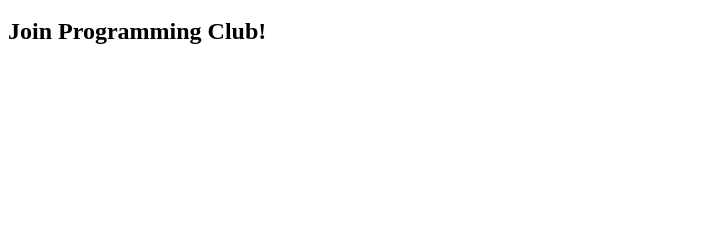
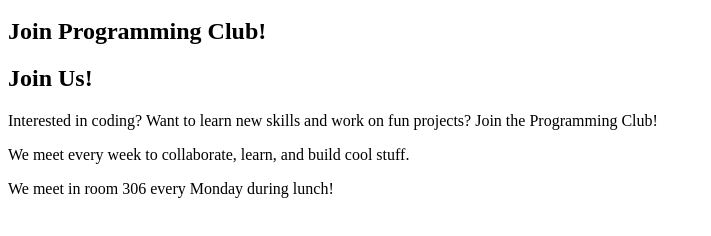
Before and after one commit to Anthonyboiz/Coding, a plain HTML site: page index.html in a window 1280 px wide. Shown: the part 48-284 px from the top of the page, without its empty margins (0-711 px from the left). Drawn offline with Linux system fonts and the light colour scheme.

Commit message:
Update index.html

```diff
--- a/index.html
+++ b/index.html
@@ -1,6 +1,5 @@
 <head>
 <title>Hela High Programming Club</title>
-
 </head>
 <body>
 <header>
@@ -8,6 +7,9 @@
 </header>
   <section>
     <h2>Join Programming Club!</h2>
+    <h2>Join Us!</h2>
+    <p>Interested in coding? Want to learn new skills and work on fun projects? Join the Programming Club!</p>
+    <p>We meet every week to collaborate, learn, and build cool stuff.</p>
+    <p>We meet in room 306 every Monday during lunch!</p>
   </section>
-
 </body>
```
